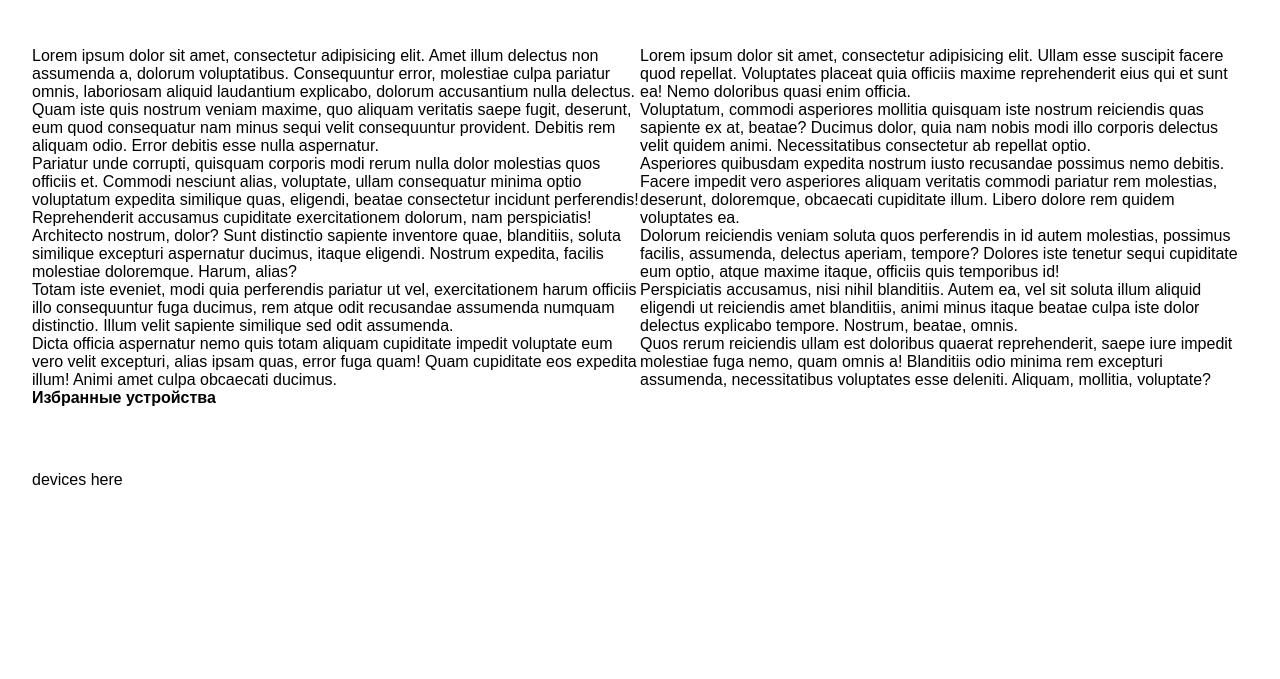
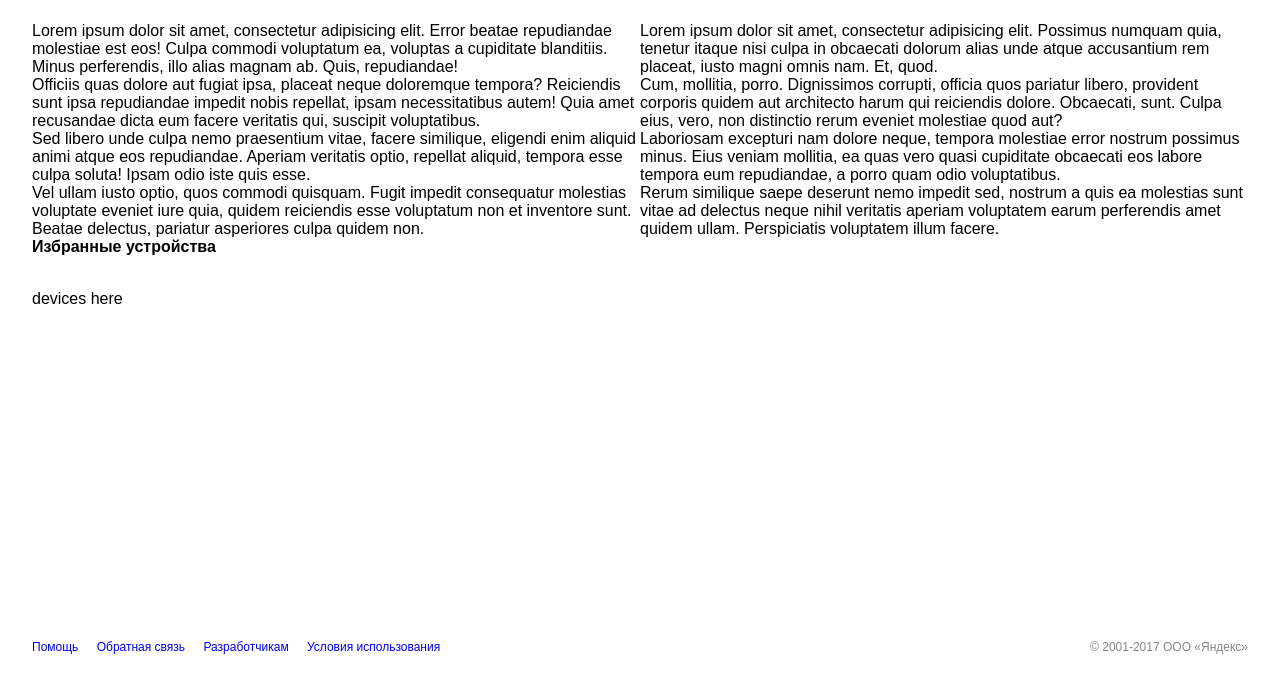
Before and after one commit to tjbulick/entrance-task-2-2, a website: page src/index.html in a window 1280 px wide. Shown: the part 121-800 px from the top of the page. Drawn offline with Linux system fonts and the light colour scheme.

Commit message:
Добавлен футер

```diff
--- a/src/css/main.css
+++ b/src/css/main.css
@@ -7,7 +7,7 @@ body {
 	font-family: Arial;
 }
 
-header.page-header {
+.page-header {
 	width: 100vw;
 	border-bottom: 2px solid #f1f1f1;
 }
@@ -26,12 +26,21 @@ header.page-header {
 	text-decoration: none;
 }
 
+.header-container a:visited {
+	color: #858585;
+}
+
+/*.header-container a:active {
+	color: #333333;
+}
+это была заготовка для подсветки ссылок в главном меню*/
+
 nav {
 	display: flex;
 	font-weight: bold;
 }
 
-main {
+.page-main {
 	width: 100vw;
 }
 
@@ -81,19 +90,41 @@ section.devices header {
 }
 
 .general-content {
-	/*background: pink;*/
 	grid-row: span 5;
 	grid-column: span 1;
 }
 
 .favorites-content {
-	/*background: white;*/
 	grid-row: span 5;
 	grid-column: span 1;
 }
 
 .devices-content {
-	/*background: lightgray;*/
 	grid-row: span 3;
 	grid-column: span 1;
 }
+
+.page-footer {
+	position: absolute;
+	bottom: 0;
+	width: 100%;
+}
+
+.footer-container {
+	width: 95%;
+	margin: 0 auto;
+	display: flex;
+	justify-content: space-between;
+	font-size: 0.75em;
+	color: #858585;
+	padding: 25px 0;
+}
+
+.footer-links a {
+	text-decoration: none;
+	margin-right: 15px;
+}
+
+.footer-links a:visited {
+	color: #858585;
+}
--- a/src/index.html
+++ b/src/index.html
@@ -19,19 +19,17 @@
 		</div>
 	</header>
 
-	<main>
+	<main class="page-main">
 		<div class="main-container">
 			<section class="general">
 				<header>
 					<div class="header-title">Главное</div>
 				</header>
 				<div class="general-content">
-					<div>Lorem ipsum dolor sit amet, consectetur adipisicing elit. Amet illum delectus non assumenda a, dolorum voluptatibus. Consequuntur error, molestiae culpa pariatur omnis, laboriosam aliquid laudantium explicabo, dolorum accusantium nulla delectus.</div>
-					<div>Quam iste quis nostrum veniam maxime, quo aliquam veritatis saepe fugit, deserunt, eum quod consequatur nam minus sequi velit consequuntur provident. Debitis rem aliquam odio. Error debitis esse nulla aspernatur.</div>
-					<div>Pariatur unde corrupti, quisquam corporis modi rerum nulla dolor molestias quos officiis et. Commodi nesciunt alias, voluptate, ullam consequatur minima optio voluptatum expedita similique quas, eligendi, beatae consectetur incidunt perferendis!</div>
-					<div>Reprehenderit accusamus cupiditate exercitationem dolorum, nam perspiciatis! Architecto nostrum, dolor? Sunt distinctio sapiente inventore quae, blanditiis, soluta similique excepturi aspernatur ducimus, itaque eligendi. Nostrum expedita, facilis molestiae doloremque. Harum, alias?</div>
-					<div>Totam iste eveniet, modi quia perferendis pariatur ut vel, exercitationem harum officiis illo consequuntur fuga ducimus, rem atque odit recusandae assumenda numquam distinctio. Illum velit sapiente similique sed odit assumenda.</div>
-					<div>Dicta officia aspernatur nemo quis totam aliquam cupiditate impedit voluptate eum vero velit excepturi, alias ipsam quas, error fuga quam! Quam cupiditate eos expedita illum! Animi amet culpa obcaecati ducimus.</div>
+					<div>Lorem ipsum dolor sit amet, consectetur adipisicing elit. Error beatae repudiandae molestiae est eos! Culpa commodi voluptatum ea, voluptas a cupiditate blanditiis. Minus perferendis, illo alias magnam ab. Quis, repudiandae!</div>
+					<div>Officiis quas dolore aut fugiat ipsa, placeat neque doloremque tempora? Reiciendis sunt ipsa repudiandae impedit nobis repellat, ipsam necessitatibus autem! Quia amet recusandae dicta eum facere veritatis qui, suscipit voluptatibus.</div>
+					<div>Sed libero unde culpa nemo praesentium vitae, facere similique, eligendi enim aliquid animi atque eos repudiandae. Aperiam veritatis optio, repellat aliquid, tempora esse culpa soluta! Ipsam odio iste quis esse.</div>
+					<div>Vel ullam iusto optio, quos commodi quisquam. Fugit impedit consequatur molestias voluptate eveniet iure quia, quidem reiciendis esse voluptatum non et inventore sunt. Beatae delectus, pariatur asperiores culpa quidem non.</div>
 				</div>
 			</section>
 			<section class="favorites">
@@ -39,12 +37,10 @@
 					<div class="header-title">Избранные сценарии</div>
 				</header>
 				<div class="favorites-content">
-					<div>Lorem ipsum dolor sit amet, consectetur adipisicing elit. Ullam esse suscipit facere quod repellat. Voluptates placeat quia officiis maxime reprehenderit eius qui et sunt ea! Nemo doloribus quasi enim officia.</div>
-					<div>Voluptatum, commodi asperiores mollitia quisquam iste nostrum reiciendis quas sapiente ex at, beatae? Ducimus dolor, quia nam nobis modi illo corporis delectus velit quidem animi. Necessitatibus consectetur ab repellat optio.</div>
-					<div>Asperiores quibusdam expedita nostrum iusto recusandae possimus nemo debitis. Facere impedit vero asperiores aliquam veritatis commodi pariatur rem molestias, deserunt, doloremque, obcaecati cupiditate illum. Libero dolore rem quidem voluptates ea.</div>
-					<div>Dolorum reiciendis veniam soluta quos perferendis in id autem molestias, possimus facilis, assumenda, delectus aperiam, tempore? Dolores iste tenetur sequi cupiditate eum optio, atque maxime itaque, officiis quis temporibus id!</div>
-					<div>Perspiciatis accusamus, nisi nihil blanditiis. Autem ea, vel sit soluta illum aliquid eligendi ut reiciendis amet blanditiis, animi minus itaque beatae culpa iste dolor delectus explicabo tempore. Nostrum, beatae, omnis.</div>
-					<div>Quos rerum reiciendis ullam est doloribus quaerat reprehenderit, saepe iure impedit molestiae fuga nemo, quam omnis a! Blanditiis odio minima rem excepturi assumenda, necessitatibus voluptates esse deleniti. Aliquam, mollitia, voluptate?</div>
+					<div>Lorem ipsum dolor sit amet, consectetur adipisicing elit. Possimus numquam quia, tenetur itaque nisi culpa in obcaecati dolorum alias unde atque accusantium rem placeat, iusto magni omnis nam. Et, quod.</div>
+					<div>Cum, mollitia, porro. Dignissimos corrupti, officia quos pariatur libero, provident corporis quidem aut architecto harum qui reiciendis dolore. Obcaecati, sunt. Culpa eius, vero, non distinctio rerum eveniet molestiae quod aut?</div>
+					<div>Laboriosam excepturi nam dolore neque, tempora molestiae error nostrum possimus minus. Eius veniam mollitia, ea quas vero quasi cupiditate obcaecati eos labore tempora eum repudiandae, a porro quam odio voluptatibus.</div>
+					<div>Rerum similique saepe deserunt nemo impedit sed, nostrum a quis ea molestias sunt vitae ad delectus neque nihil veritatis aperiam voluptatem earum perferendis amet quidem ullam. Perspiciatis voluptatem illum facere.</div>
 				</div>
 			</section>
 			<section class="devices">
@@ -56,7 +52,17 @@
 		</div>
 	</main>
 
-	<footer></footer>
+	<footer class="page-footer">
+		<div class="footer-container">
+			<div class="footer-links">
+				<a href="#">Помощь</a>
+				<a href="#">Обратная связь</a>
+				<a href="#">Разработчикам</a>
+				<a href="#">Условия использования</a>
+			</div>
+			<div class="copyright">© 2001-2017 ООО «Яндекс»</div>
+		</div>
+	</footer>
 	<script src="./js/main.js"></script>
 </body>
 </html>
```
